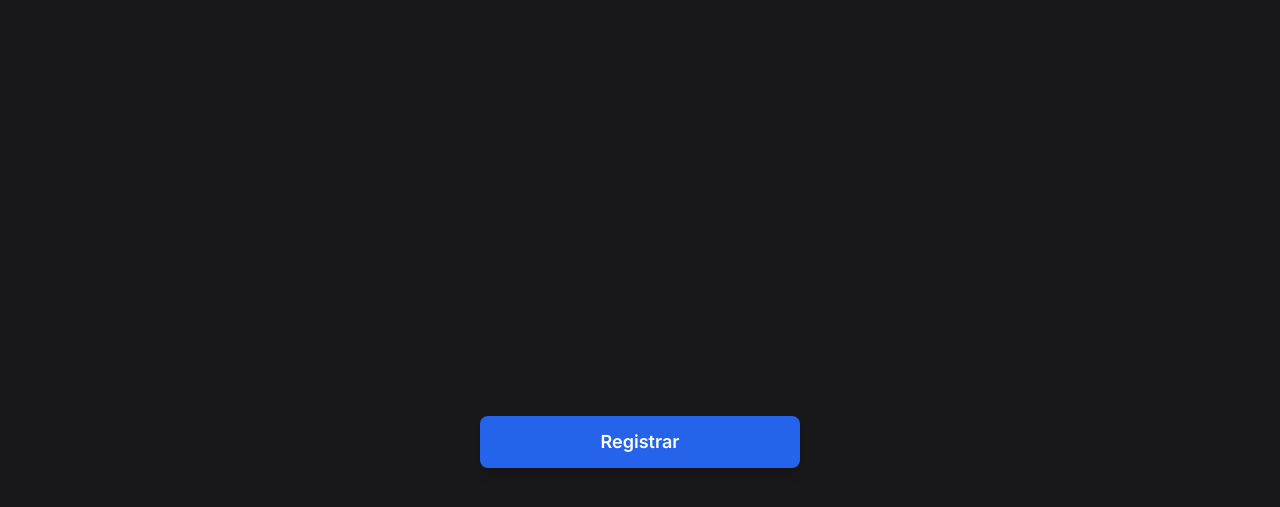
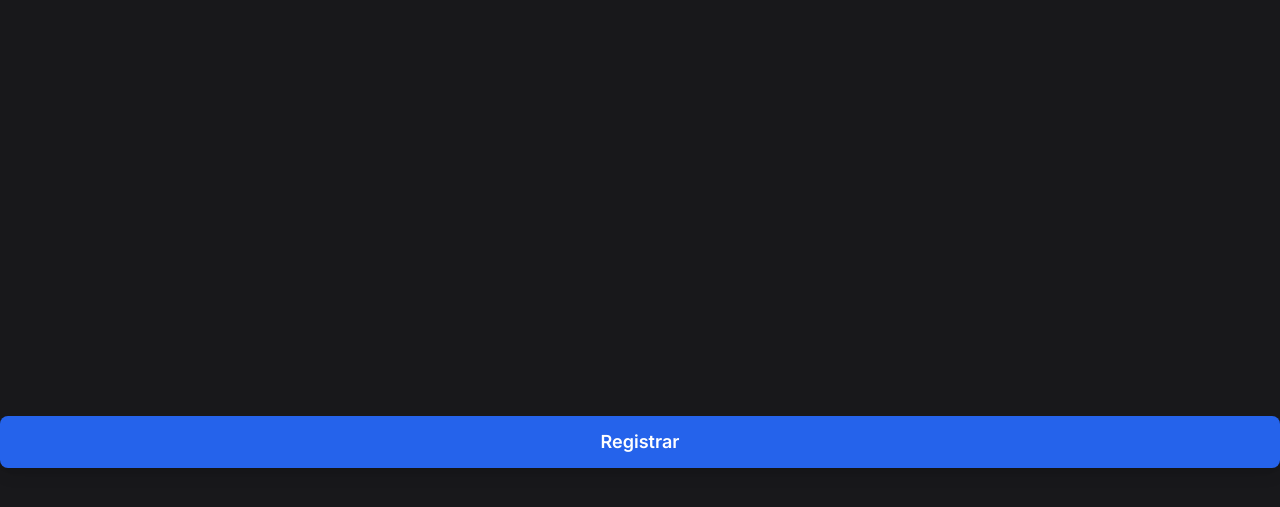
Before and after one commit to luisely/luisely.github.io, a Jekyll site: the page ponto/index.html, which Jekyll copies as it is, in a window 1280 px wide. Shown: the top 507 px of the page. Built offline with Jekyll 4.4.1, drawn with Linux system fonts in a browser that asks for light colours; nearby versions of some CDN libraries.

Commit message:
remover max-w-xs

```diff
--- a/ponto/index.html
+++ b/ponto/index.html
@@ -15,7 +15,7 @@
   }
 </style>
 <body class="bg-zinc-900 flex items-center justify-center min-h-screen">
-  <div class="w-full max-w-xs mx-auto">
+  <div class="w-full mx-auto">
     <button
       id="registerBtn"
       class="w-full py-3 px-4 bg-blue-600 text-white rounded-lg shadow-lg text-lg font-semibold hover:bg-blue-700 transition"
```
